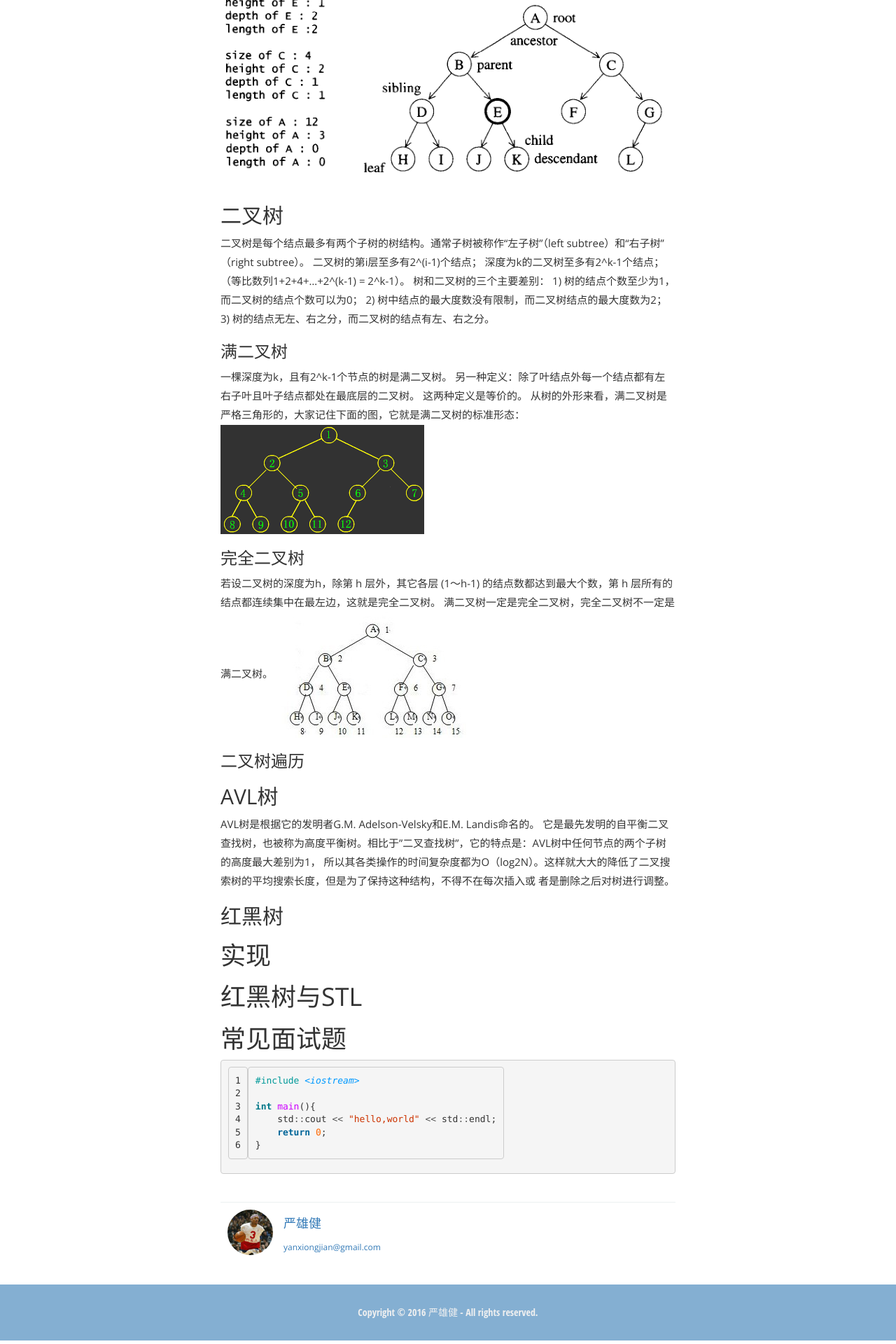
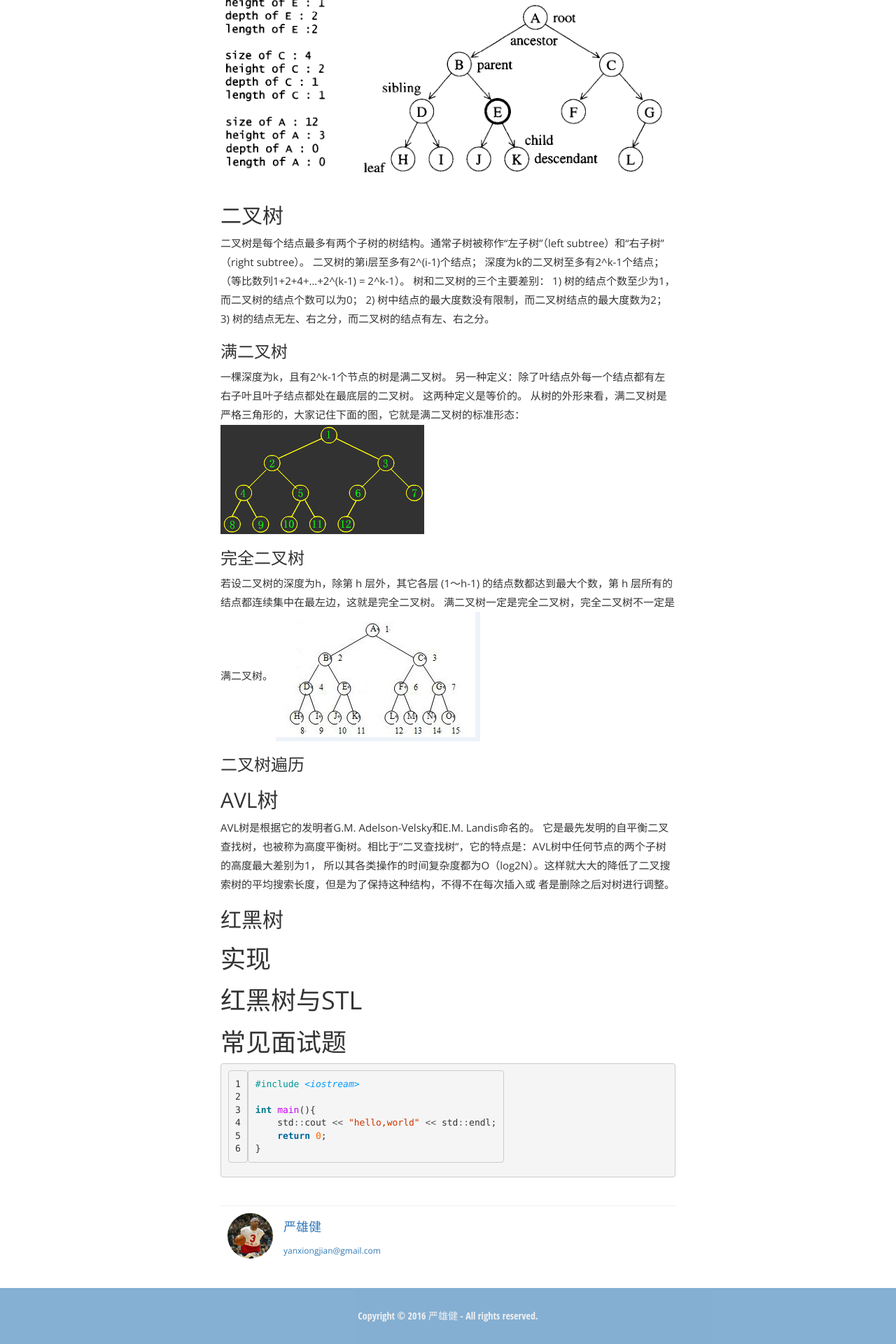
Before and after one commit to HappyMantou/HappyMantou.github.io, a Jekyll site: the page built from _posts/2019-01-03-RBTree.md, in a window 1280 px wide. Shown: the part 698-2618 px from the top of the page at 70% size. Built offline with Jekyll 4.4.1, drawn with Linux system fonts in a browser that asks for light colours.

Commit message:
更新图片

````diff
--- a/_posts/2019-01-03-RBTree.md
+++ b/_posts/2019-01-03-RBTree.md
@@ -36,7 +36,7 @@ excerpt_separator: "```"
 ### 完全二叉树
 若设二叉树的深度为h，除第 h 层外，其它各层 (1～h-1) 的结点数都达到最大个数，第 h 层所有的结点都连续集中在最左边，这就是完全二叉树。
 满二叉树一定是完全二叉树，完全二叉树不一定是满二叉树。
-![demo](/assets/demo/完全二叉树.jpg)
+![demo](/assets/demo/完全二叉树.png)
 
 ### 二叉树遍历
 
````
